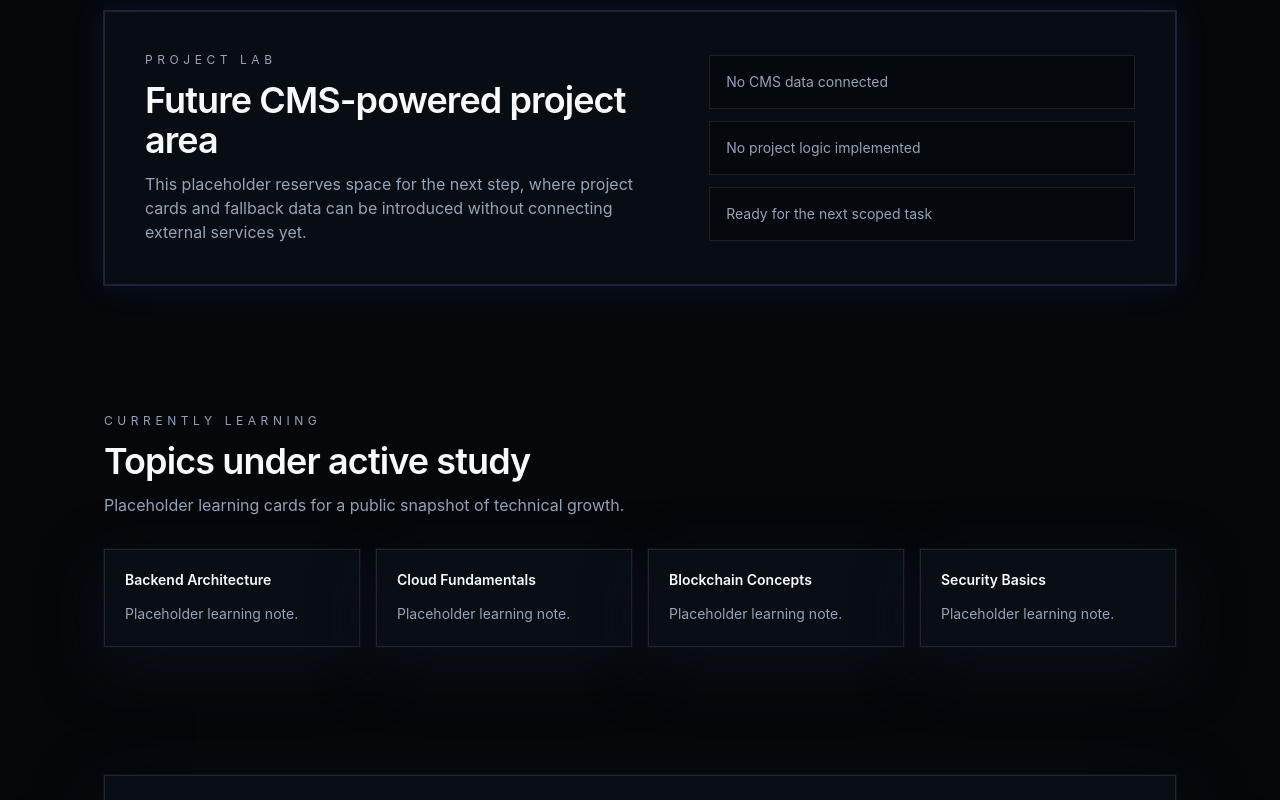
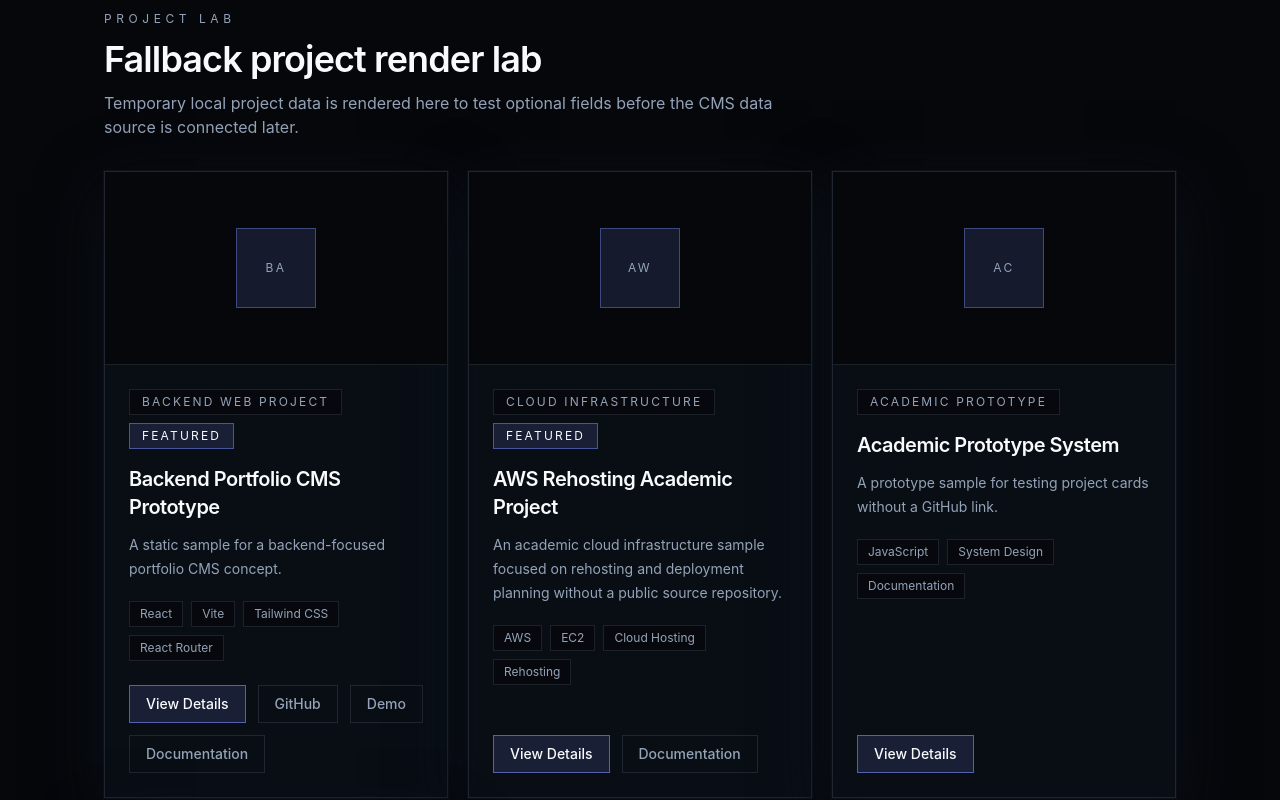
Before and after one commit to crispyrinux/portfolio, a React (Vite) app: page / in a window 1280 px wide. Shown: the part 3940-4740 px from the top of the page. Built offline with nearby package versions, Linux system fonts and the light colour scheme.

Commit message:
feat: add conditional project cards

```diff
--- /dev/null
+++ b/src/components/projects/ProjectCard.jsx
@@ -0,0 +1,105 @@
+import { Link } from 'react-router-dom'
+import { cn, getProjectSlug, normalizeArray } from '../../lib/utils'
+
+const linkItems = [
+  { key: 'github_url', label: 'GitHub' },
+  { key: 'demo_video_url', label: 'Demo' },
+  { key: 'documentation_url', label: 'Documentation' },
+]
+
+function ThumbnailPlaceholder({ title }) {
+  return (
+    <div className="flex h-full min-h-48 items-center justify-center bg-ink">
+      <div className="grid h-20 w-20 place-items-center border border-accent/40 bg-accent-soft text-xs uppercase tracking-[0.2em] text-muted">
+        {title.slice(0, 2).toUpperCase()}
+      </div>
+    </div>
+  )
+}
+
+export default function ProjectCard({ project }) {
+  const title = project.title
+  const slug = getProjectSlug(project)
+  const techStack = normalizeArray(project.tech_stack)
+  const projectLinks = linkItems.filter((item) => project[item.key])
+
+  return (
+    <article className="group flex h-full flex-col overflow-hidden border border-line bg-panel/75 shadow-panel transition-colors hover:border-accent/60">
+      <div className="relative min-h-48 border-b border-line bg-ink">
+        {project.thumbnail_url ? (
+          <>
+            <ThumbnailPlaceholder title={title} />
+            <img
+              alt={`${title} thumbnail`}
+              className="absolute inset-0 h-full w-full object-cover"
+              loading="lazy"
+              onError={(event) => {
+                event.currentTarget.hidden = true
+              }}
+              src={project.thumbnail_url}
+            />
+          </>
+        ) : (
+          <ThumbnailPlaceholder title={title} />
+        )}
+      </div>
+
+      <div className="flex flex-1 flex-col p-6">
+        {(project.category || project.is_featured) && (
+          <div className="mb-4 flex flex-wrap gap-2">
+            {project.category ? (
+              <span className="border border-line bg-ink/70 px-3 py-1 text-xs uppercase tracking-[0.18em] text-muted">
+                {project.category}
+              </span>
+            ) : null}
+            {project.is_featured ? (
+              <span className="border border-accent/50 bg-accent-soft px-3 py-1 text-xs uppercase tracking-[0.18em] text-foreground">
+                Featured
+              </span>
+            ) : null}
+          </div>
+        )}
+
+        <h3 className="text-xl font-semibold tracking-tight text-foreground">{title}</h3>
+
+        {project.short_description ? (
+          <p className="mt-3 text-sm leading-6 text-muted">{project.short_description}</p>
+        ) : null}
+
+        {techStack.length > 0 ? (
+          <div className="mt-5 flex flex-wrap gap-2">
+            {techStack.map((tech) => (
+              <span key={tech} className="border border-line bg-ink/70 px-2.5 py-1 text-xs text-muted">
+                {tech}
+              </span>
+            ))}
+          </div>
+        ) : null}
+
+        <div
+          className={cn(
+            'mt-auto flex flex-wrap gap-3 pt-6',
+            projectLinks.length === 0 && 'items-center',
+          )}
+        >
+          <Link
+            className="inline-flex items-center justify-center border border-accent/60 bg-accent-soft px-4 py-2 text-sm font-medium text-foreground transition-colors hover:bg-panelStrong"
+            to={`/projects/${slug}`}
+          >
+            View Details
+          </Link>
+
+          {projectLinks.map((item) => (
+            <a
+              key={item.key}
+              className="inline-flex items-center justify-center border border-line px-4 py-2 text-sm font-medium text-muted transition-colors hover:border-accent hover:text-foreground"
+              href={project[item.key]}
+            >
+              {item.label}
+            </a>
+          ))}
+        </div>
+      </div>
+    </article>
+  )
+}
--- a/src/components/sections/FeaturedProjects.jsx
+++ b/src/components/sections/FeaturedProjects.jsx
@@ -20,10 +20,10 @@ const projects = [
 
 export default function FeaturedProjects() {
   return (
-    <section id="projects" className="scroll-mt-24 py-14 sm:py-16" aria-labelledby="projects-title">
+    <section id="featured-projects" className="scroll-mt-24 py-14 sm:py-16" aria-labelledby="featured-projects-title">
       <SectionHeader
         eyebrow="Featured Projects"
-        titleId="projects-title"
+        titleId="featured-projects-title"
         title="Static project preview area"
         description="These cards are visual placeholders only. Dynamic project data and project card logic will be added later."
       />
--- a/src/components/sections/ProjectLab.jsx
+++ b/src/components/sections/ProjectLab.jsx
@@ -1,25 +1,32 @@
+import ProjectCard from '../projects/ProjectCard'
 import SectionHeader from '../ui/SectionHeader'
+import { fallbackProjects } from '../../data/fallbackProjects'
+
+const visibleProjects = [...fallbackProjects]
+  .filter((project) => project.is_archived !== true)
+  .sort((a, b) => {
+    const firstOrder = a.display_order ?? Number.MAX_SAFE_INTEGER
+    const secondOrder = b.display_order ?? Number.MAX_SAFE_INTEGER
+
+    return firstOrder - secondOrder
+  })
 
 export default function ProjectLab() {
   return (
-    <section className="py-14 sm:py-16" aria-labelledby="project-lab-title">
-      <div className="border border-line bg-panel/70 p-6 shadow-glow sm:p-8 lg:p-10">
-        <div className="grid gap-8 lg:grid-cols-[1fr_0.8fr] lg:items-center">
-          <SectionHeader
-            eyebrow="Project Lab"
-            titleId="project-lab-title"
-            title="Future CMS-powered project area"
-            description="This placeholder reserves space for the next step, where project cards and fallback data can be introduced without connecting external services yet."
-          />
+    <section id="projects" className="scroll-mt-24 py-14 sm:py-16" aria-labelledby="project-lab-title">
+      <div className="mb-8">
+        <SectionHeader
+          eyebrow="Project Lab"
+          titleId="project-lab-title"
+          title="Fallback project render lab"
+          description="Temporary local project data is rendered here to test optional fields before the CMS data source is connected later."
+        />
+      </div>
 
-          <div className="grid gap-3 text-sm text-muted">
-            {['No CMS data connected', 'No project logic implemented', 'Ready for the next scoped task'].map((item) => (
-              <div key={item} className="border border-line bg-ink/70 p-4">
-                {item}
-              </div>
-            ))}
-          </div>
-        </div>
+      <div className="grid gap-5 md:grid-cols-2 xl:grid-cols-3">
+        {visibleProjects.map((project) => (
+          <ProjectCard key={project.id || project.slug || project.title} project={project} />
+        ))}
       </div>
     </section>
   )
```
